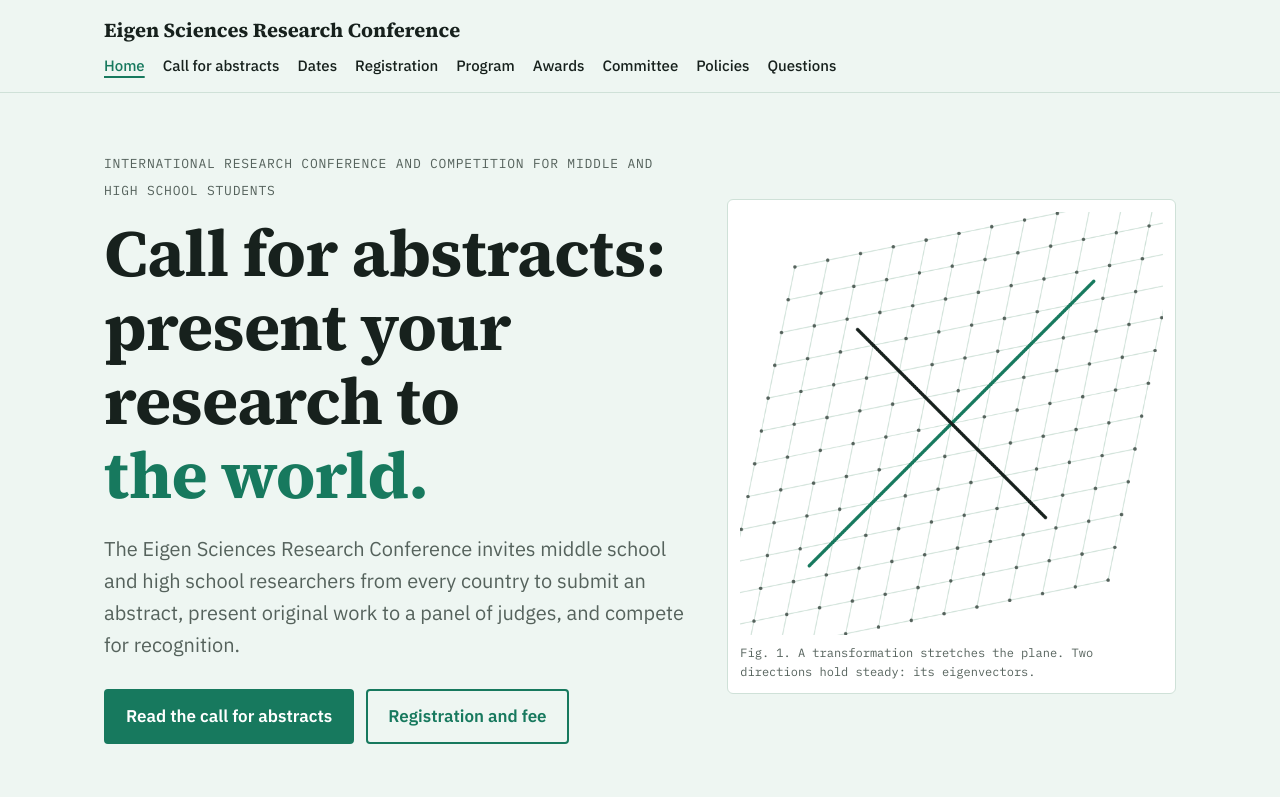
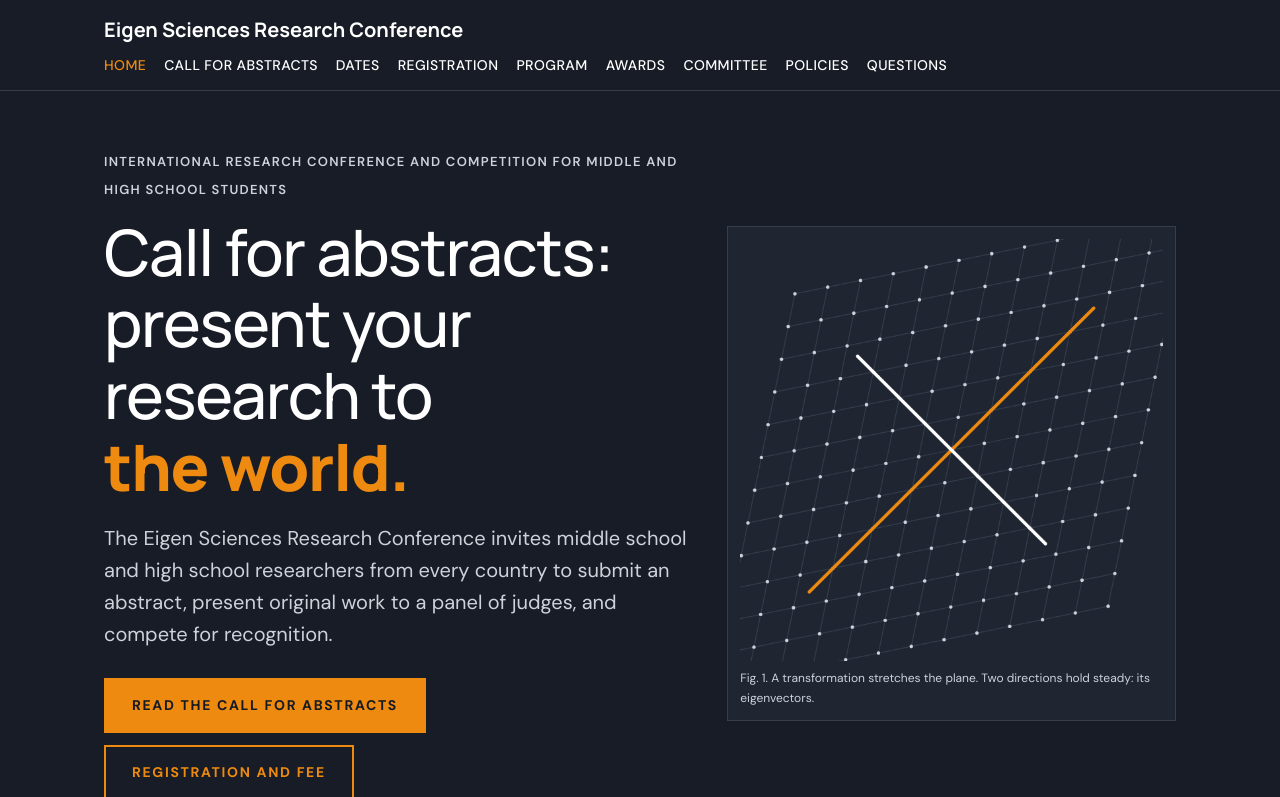
Before and after one commit to eigensciences/conference, a plain HTML site: page index.html in a window 1280 px wide. Shown: the top 797 px of the page. Drawn offline with Linux system fonts and the light colour scheme.

Commit message:
Match the eigensciences.com theme: charcoal, orange, light gray
Co-Authored-By: Claude Fable 5.2 <noreply@anthropic.com>
Claude-Session: https://claude.ai/code/session_01HYkUThJ5JJFAQt3vFTBuRs

```diff
--- a/index.html
+++ b/index.html
@@ -6,30 +6,33 @@
 <title>Eigen Sciences Research Conference</title>
 <link rel="preconnect" href="https://fonts.googleapis.com">
 <link rel="preconnect" href="https://fonts.gstatic.com" crossorigin>
-<link href="https://fonts.googleapis.com/css2?family=IBM+Plex+Mono:wght@400;500&family=IBM+Plex+Sans:wght@400;500;600&family=Source+Serif+4:opsz,wght@8..60,600;8..60,700&display=swap" rel="stylesheet">
+<link href="https://fonts.googleapis.com/css2?family=DM+Sans:opsz,wght@9..40,400;9..40,500;9..40,600;9..40,700&family=Manrope:wght@500;700;800&display=swap" rel="stylesheet">
 <style>
-/* Layout idea: an academic call for abstracts. Pale green masthead, near-white ruled sections with mono labels in a narrow margin column, gold for actions, amber marker for anything still to be decided. */
+/* Layout idea: matches eigensciences.com. Charcoal masthead with white type and an orange highlight, light gray page, white cards, square uppercase buttons. */
 :root {
-  --paper: #ffffff;
+  color-scheme: light;
+  --paper: #efefef;
   --surface: #ffffff;
-  --ink: #17211d;
-  --muted: #55625c;
-  --rule: #d5dad6;
-  --accent: #17795e;
-  --accent-ink: #ffffff;
-  --marker: #f3c64a;
-  --marker-ink: #2b2200;
-  --display: "Source Serif 4", Georgia, "Times New Roman", serif;
-  --body: "IBM Plex Sans", "Segoe UI", Helvetica, Arial, sans-serif;
-  --mono: "IBM Plex Mono", ui-monospace, Menlo, Consolas, monospace;
+  --ink: #151a23;
+  --muted: #555c68;
+  --rule: #d8dade;
+  --accent: #ee8a0f;
+  --accent-deep: #b96100;
+  --accent-ink: #151a23;
+  --marker: #fde6c4;
+  --marker-ink: #5a3200;
+  --display: "Manrope", "Segoe UI", Helvetica, Arial, sans-serif;
+  --body: "DM Sans", "Segoe UI", Helvetica, Arial, sans-serif;
+  --mono: "DM Sans", "Segoe UI", Helvetica, Arial, sans-serif;
 }
-/* Single light theme by choice: the page stays light on every device. */
-:root { color-scheme: light; }
-/* Evergreen masthead for the header and hero, in both themes */
+/* Charcoal masthead for the header and hero */
 .band {
-  --paper: #eef6f2;
-  --surface: #ffffff;
-  --rule: #cfe1d8;
+  --paper: #171c26;
+  --surface: #1f2632;
+  --ink: #ffffff;
+  --muted: #cdd2db;
+  --rule: #363d4b;
+  --accent-deep: #ee8a0f;
   background: var(--paper);
   color: var(--ink);
 }
@@ -45,7 +48,7 @@ body {
   font-size: 17px;
   line-height: 1.6;
 }
-a { color: var(--accent); }
+a { color: var(--accent-deep); }
 a:focus-visible, button:focus-visible, summary:focus-visible {
   outline: 3px solid var(--marker);
   outline-offset: 3px;
@@ -54,9 +57,10 @@ h1, h2, h3 { font-family: var(--display); line-height: 1.12; text-wrap: balance;
 p { margin: 0; max-width: 65ch; }
 .wrap { max-width: 1120px; margin: 0 auto; padding: 0 24px; }
 .label {
-  font-family: var(--mono);
+  font-family: var(--body);
   font-size: 13px;
-  letter-spacing: 0.06em;
+  font-weight: 600;
+  letter-spacing: 0.1em;
   text-transform: uppercase;
   color: var(--muted);
 }
@@ -66,9 +70,9 @@ p { margin: 0; max-width: 65ch; }
   color: var(--marker-ink);
   font-family: var(--mono);
   font-size: 13px;
-  font-weight: 400;
+  font-weight: 600;
   padding: 2px 8px;
-  border-radius: 3px;
+  border-radius: 0;
 }
 
 /* Header */
@@ -84,9 +88,9 @@ header.site .wrap {
 }
 .brand { font-family: var(--display); font-weight: 700; font-size: 20px; color: var(--ink); text-decoration: none; }
 nav { display: flex; flex-wrap: wrap; gap: 4px 18px; }
-nav a { color: var(--ink); text-decoration: none; font-size: 15px; font-weight: 500; }
-nav a:hover { color: var(--accent); text-decoration: underline; }
-nav a[aria-current="page"] { color: var(--accent); text-decoration: underline; text-underline-offset: 5px; text-decoration-thickness: 2px; }
+nav a { color: var(--ink); text-decoration: none; font-size: 14px; font-weight: 500; text-transform: uppercase; letter-spacing: 0.03em; }
+nav a:hover { color: var(--accent); }
+nav a[aria-current="page"] { color: var(--accent); }
 .is-hidden { display: none !important; }
 html { scroll-padding-top: 80px; }
 
@@ -99,15 +103,18 @@ html { scroll-padding-top: 80px; }
   padding-top: 56px;
   padding-bottom: 56px;
 }
-.hero h1 { font-size: clamp(38px, 5.6vw, 66px); font-weight: 700; letter-spacing: -0.01em; margin: 14px 0 20px; }
-.hero h1 em { font-style: normal; color: var(--accent); }
+.hero h1 { font-size: clamp(38px, 5.4vw, 64px); font-weight: 500; letter-spacing: -0.02em; margin: 14px 0 20px; }
+.hero h1 em { font-style: normal; font-weight: 800; color: var(--accent); }
 .hero .lede { font-size: 20px; color: var(--muted); max-width: 54ch; }
 .cta { display: flex; flex-wrap: wrap; gap: 12px; margin-top: 28px; }
 .btn {
   display: inline-block;
-  padding: 12px 20px;
-  border-radius: 4px;
-  font-weight: 600;
+  padding: 14px 26px;
+  border-radius: 0;
+  font-weight: 700;
+  font-size: 14px;
+  letter-spacing: 0.12em;
+  text-transform: uppercase;
   text-decoration: none;
   border: 2px solid var(--accent);
 }
@@ -115,21 +122,25 @@ html { scroll-padding-top: 80px; }
 .btn.ghost { color: var(--accent); }
 .btn:hover { filter: brightness(1.08); }
 figure { margin: 0; }
-.figure { border: 1px solid var(--rule); background: var(--surface); border-radius: 6px; padding: 12px; }
+.figure { border: 1px solid var(--rule); background: var(--surface); border-radius: 0; padding: 12px; }
 .figure canvas { display: block; width: 100%; aspect-ratio: 1 / 1; }
 .figure figcaption { font-family: var(--mono); font-size: 12px; color: var(--muted); padding-top: 8px; }
 
 .facts {
   display: grid;
   grid-template-columns: repeat(4, minmax(0, 1fr));
-  border-bottom: 1px solid var(--rule);
+  background: var(--surface);
 }
-.facts > div { padding: 20px 24px; border-left: 1px solid var(--rule); display: flex; flex-direction: column; gap: 6px; }
-.facts > div:first-child { border-left: 0; padding-left: 0; }
-.facts strong { font-family: var(--display); font-size: 20px; font-weight: 700; }
+.facts > div { padding: 22px 24px; border-left: 1px solid var(--rule); display: flex; flex-direction: column-reverse; gap: 4px; }
+.facts > div:first-child { border-left: 0; }
+.facts strong { font-family: var(--display); font-size: 21px; font-weight: 800; color: var(--accent-deep); line-height: 1.2; }
+.facts .label { color: var(--ink); }
 
 /* Sections */
 section.block { border-bottom: 1px solid var(--rule); }
+.content h2::after { content: ""; display: block; width: 56px; height: 4px; background: var(--accent); margin-top: 14px; }
+footer { background: #171c26; }
+footer .wrap { color: #cdd2db !important; }
 section.block .wrap {
   display: grid;
   grid-template-columns: 200px minmax(0, 1fr);
@@ -147,7 +158,7 @@ section.block .wrap {
 .card {
   background: var(--surface);
   border: 1px solid var(--rule);
-  border-radius: 6px;
+  border-radius: 0;
   padding: 22px;
   display: flex;
   flex-direction: column;
@@ -157,28 +168,28 @@ section.block .wrap {
 .card p { color: var(--muted); font-size: 16px; }
 ul.plain { margin: 0; padding-left: 20px; color: var(--muted); font-size: 16px; display: flex; flex-direction: column; gap: 6px; max-width: 65ch; }
 
-.fee { background: var(--surface); border: 1px solid var(--rule); border-top: 4px solid var(--accent); border-radius: 6px; padding: 24px; display: grid; grid-template-columns: auto minmax(0, 1fr); gap: 8px 32px; align-items: center; }
-.fee .price { font-family: var(--display); font-size: 60px; font-weight: 700; line-height: 1; font-variant-numeric: tabular-nums; }
+.fee { background: var(--surface); border: 1px solid var(--rule); border-top: 4px solid var(--accent); border-radius: 0; padding: 24px; display: grid; grid-template-columns: auto minmax(0, 1fr); gap: 8px 32px; align-items: center; }
+.fee .price { font-family: var(--display); color: var(--accent); font-size: 60px; font-weight: 800; line-height: 1; font-variant-numeric: tabular-nums; }
 .fee .price small { font-family: var(--mono); font-size: 14px; font-weight: 400; color: var(--muted); }
 .fee p { color: var(--muted); }
 
 ol.steps { list-style: none; margin: 0; padding: 0; display: flex; flex-direction: column; }
 ol.steps li {
   display: grid;
-  grid-template-columns: 64px minmax(0, 1fr);
+  grid-template-columns: 72px minmax(0, 1fr);
   gap: 16px;
   padding: 18px 0;
   border-top: 1px solid var(--rule);
 }
 ol.steps li:last-child { border-bottom: 1px solid var(--rule); }
-ol.steps .n { font-family: var(--mono); font-size: 15px; color: var(--accent); padding-top: 3px; }
+ol.steps .n { font-family: var(--body); font-size: 14px; font-weight: 700; text-transform: uppercase; letter-spacing: 0.06em; color: var(--accent-deep); padding-top: 4px; }
 ol.steps h3 { font-size: 20px; font-weight: 700; margin-bottom: 4px; }
 ol.steps p { color: var(--muted); font-size: 16px; }
 
-.tablewrap { overflow-x: auto; }
+.tablewrap { overflow-x: auto; background: var(--surface); border: 1px solid var(--rule); }
 table { border-collapse: collapse; width: 100%; min-width: 460px; font-size: 16px; }
 th, td { text-align: left; padding: 12px 14px; border-bottom: 1px solid var(--rule); vertical-align: top; }
-th:first-child, td:first-child { padding-left: 0; }
+
 th { font-family: var(--mono); font-size: 13px; letter-spacing: 0.06em; text-transform: uppercase; color: var(--muted); font-weight: 500; }
 td.num { font-family: var(--mono); font-variant-numeric: tabular-nums; white-space: nowrap; }
 
@@ -187,7 +198,7 @@ details:last-of-type { border-bottom: 1px solid var(--rule); }
 summary { cursor: pointer; font-weight: 600; font-size: 18px; }
 details p { color: var(--muted); padding-top: 8px; }
 
-.notice { background: var(--surface); border: 1px solid var(--rule); border-left: 4px solid var(--marker); border-radius: 6px; padding: 22px; display: flex; flex-direction: column; gap: 10px; }
+.notice { background: var(--surface); border: 1px solid var(--rule); border-left: 4px solid var(--accent); border-radius: 0; padding: 22px; display: flex; flex-direction: column; gap: 10px; }
 
 footer .wrap { padding-top: 32px; padding-bottom: 48px; display: flex; flex-wrap: wrap; gap: 8px 32px; justify-content: space-between; color: var(--muted); font-size: 15px; }
 
@@ -195,7 +206,7 @@ footer .wrap { padding-top: 32px; padding-bottom: 48px; display: flex; flex-wrap
   .hero .wrap { grid-template-columns: minmax(0, 1fr); padding-top: 40px; padding-bottom: 40px; }
   .figure { max-width: 400px; }
   .facts { grid-template-columns: repeat(2, minmax(0, 1fr)); }
-  .facts > div { padding-left: 0; border-left: 0; }
+  .facts > div:nth-child(3) { border-left: 0; }
   .facts > div:nth-child(n+3) { border-top: 1px solid var(--rule); }
   section.block .wrap { grid-template-columns: minmax(0, 1fr); gap: 12px; padding-top: 44px; padding-bottom: 44px; }
   .grid.three { grid-template-columns: repeat(2, minmax(0, 1fr)); }
@@ -203,7 +214,7 @@ footer .wrap { padding-top: 32px; padding-bottom: 48px; display: flex; flex-wrap
 @media (max-width: 520px) {
   .wrap { padding: 0 16px; }
   .grid.two, .grid.three, .facts, .fee { grid-template-columns: minmax(0, 1fr); }
-  .facts > div { border-top: 1px solid var(--rule); padding: 14px 0; }
+  .facts > div { border-top: 1px solid var(--rule); border-left: 0; }
   .facts > div:first-child { border-top: 0; }
 }
 </style>
```
